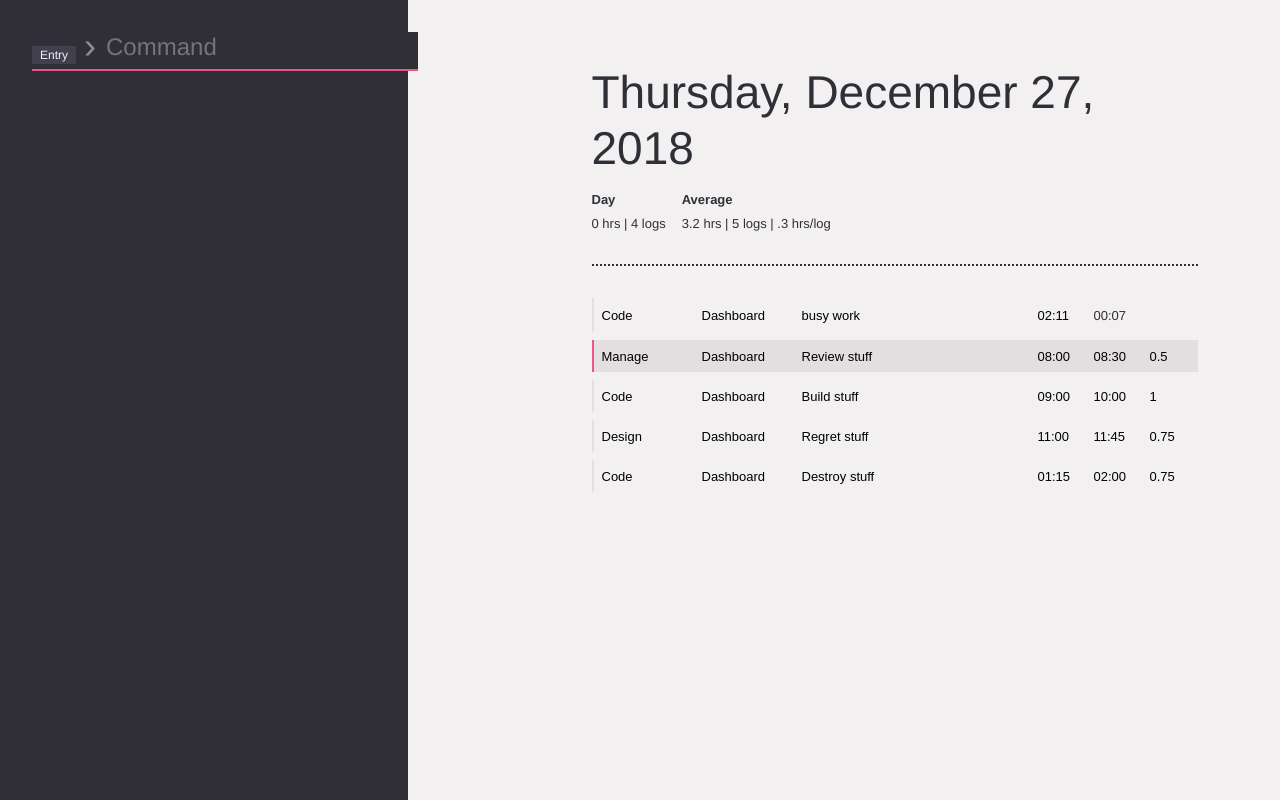
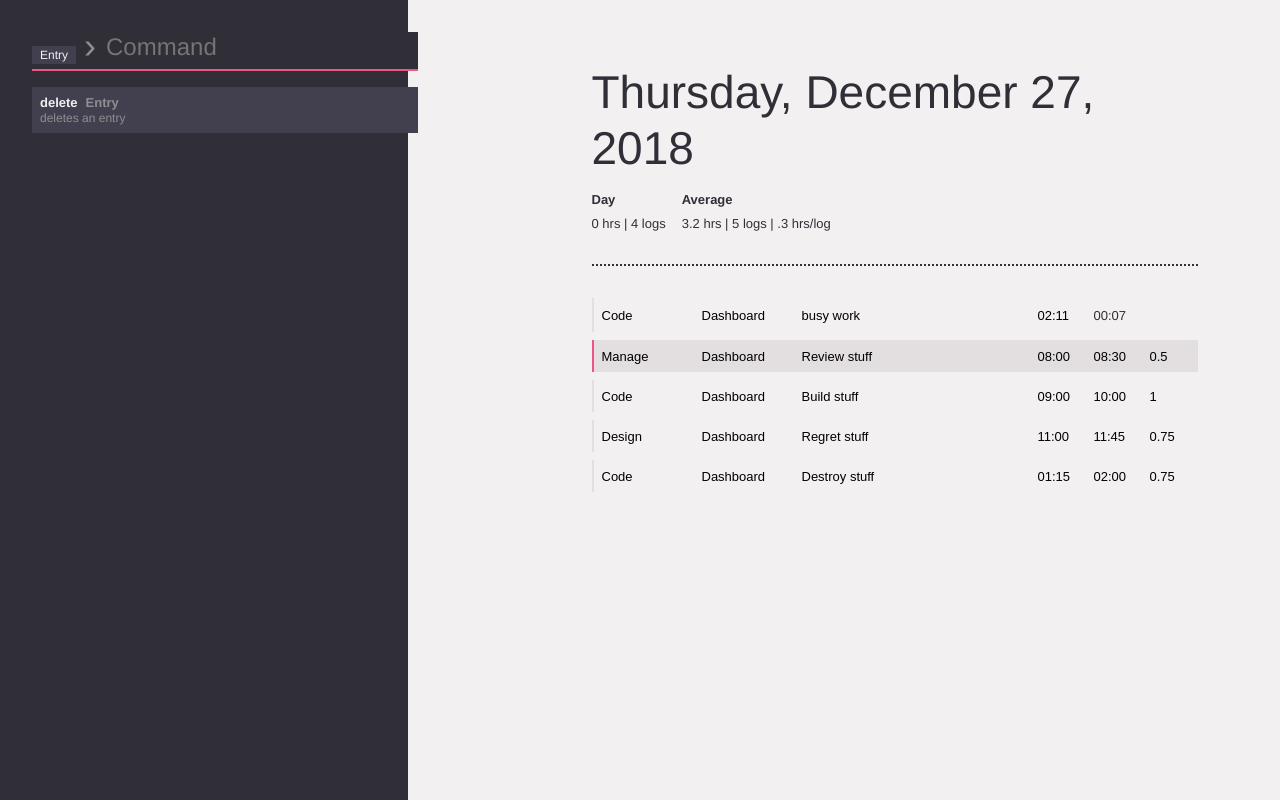
Before and after one commit to webdesserts/logger, a React (Create React App) app: page / in a window 1280 px wide. Both pictures are taken after a click on the element 894 px from the left and 355 px from the top of the page. Built offline with nearby package versions, Linux system fonts and the light colour scheme.

Commit message:
implement onSubmit
- CommandSet -> Subject
- Trigger API adjusted
- A subject can now declare its a `collection` and will only execute it's commands if an id is passed via the Trigger.

```diff
--- a/src/App.tsx
+++ b/src/App.tsx
@@ -3,31 +3,41 @@ import { Router } from '@reach/router'
 import { Log, LogProvider } from './log/Log'
 import { PaletteProvider } from './commands'
 import DesignSystem from './design-system/DesignSystem'
-import { Palette, CommandSet } from './commands/Palette';
-import { ActiveEntryModel } from './log/models/active_entry';
+import { Palette, Subject } from './commands/Palette';
+import { useActiveEntry } from './log/models/active_entry';
+import { useEntries } from './log/models/entries';
 
 export function App() {
+  let active_entry = useActiveEntry()
+  let entries = useEntries()
   return (
-    <PaletteProvider>
-        <LogProvider>
+    <>
       <Palette>
-            <CommandSet<ActiveEntryModel> subject="Entry (Active)" commands={[
+        <Subject type="Entry (Active)" commands={[
           {
             name: 'start',
             description: 'starts the log',
-                onSubmit(active_entry) { active_entry.start() }
+            onSubmit() { active_entry.start() }
           }, {
             name: 'stop',
             description: 'stops the log',
-                onSubmit(active_entry) { active_entry.stop() }
+            onSubmit() { active_entry.stop() }
           },
+        ]} />
+        <Subject collection type="Entry" commands={[
+          {
+            name: 'delete',
+            description: 'deletes an entry',
+            onSubmit(id) {
+              entries.delete(id)
+            }
+          }
         ]} />
       </Palette>
       <Router>
         <Log path="/" />
         <DesignSystem path="/design" />
       </Router>
-        </LogProvider>
-      </PaletteProvider>
+    </>
   )
 }
--- a/src/commands/Palette.tsx
+++ b/src/commands/Palette.tsx
@@ -1,6 +1,6 @@
 import React, { useState, ChangeEventHandler, KeyboardEvent, useRef, RefObject, useImperativeHandle, Ref, } from 'react'
 import classes from './Palette.module.scss'
-import { usePaletteContext, PaletteContextState } from './models/context.model';
+import { usePaletteContext, PaletteContextState, SubjectPayload } from './models/context.model';
 import { useTriggersManager } from './PaletteTrigger';
 
 export { Palette }
@@ -9,13 +9,14 @@ export { Palette }
 *  CommandPalette  *
 \*================*/
 
-type Command<T> = { subject: string, name: string, description: string, onSubmit: (model: T) => void }
-interface CommandSetElement<T> extends React.ReactElement<CommandSetProps<T>, typeof CommandSet> {}
-type Props<T> = {
-  children?: CommandSetElement<T> | CommandSetElement<T>[]
+type Command = { subject: string, collection: true, name: string, description: string, onSubmit: (id: string) => void } |
+               { subject: string, collection: false, name: string, description: string, onSubmit: (id?: string) => void }
+interface SubjectElement extends React.ReactElement<SubjectProps, typeof Subject> {}
+type Props = {
+  children?: SubjectElement | SubjectElement[]
 }
 
-function Palette<T>(props: Props<T>) {
+function Palette(props: Props) {
   let blockRef = useRef(null)
   let lineRef = useRef(null) as RefObject<LineRef>
   let context = usePaletteContext()
@@ -24,18 +25,18 @@ function Palette<T>(props: Props<T>) {
   })
 
   let subjects = new Set<string>();
-  let commands = [] as Command<T>[];
+  let commands = [] as Command[];
   let [search, setSearch] = useState("")
   let [selection, setSelection] = useState(0)
 
-  let children: React.ReactElement<CommandSetProps<T>, typeof CommandSet>[] = []
+  let children: React.ReactElement<SubjectProps, typeof Subject>[] = []
   children = children.concat(props.children || [])
 
   for (let child of children) {
-    let commandSet = child.props
-    subjects.add(commandSet.subject)
-    for (let command of commandSet.commands) {
-      commands.push(Object.assign({ subject: commandSet.subject }, command))
+    let subject = child.props
+    subjects.add(subject.type)
+    for (let command of subject.commands) {
+      commands.push(Object.assign({ subject: subject.type, collection: subject.collection }, command) as Command)
     }
   }
 
@@ -49,7 +50,31 @@ function Palette<T>(props: Props<T>) {
       if (selection > 0) setSelection(--selection)
     } else if (event.key === 'ArrowDown') {
       if (selection < matchingCommands.length - 1) setSelection(++selection)
+    } else if (event.key === 'Enter') {
+      let command = matchingCommands[selection]
+      let subject = matchingSubject(command)
+      submit(command, subject)
     }
+  }
+
+  function submit(command: Command, subject?: SubjectPayload) {
+    if (subject) {
+      if (command.collection && subject.id) {
+        command.onSubmit(subject.id)
+      } else if (!command.collection) {
+        command.onSubmit(subject.id)
+      }
+    }
+  }
+
+  function matchingSubject(command: Command) {
+    return context.state.find((subject) => subject.type === command.subject)
+  }
+
+  function handleClick(command: Command, i: number) {
+    setSelection(i)
+    let subject = matchingSubject(command)
+    submit(command, subject)
   }
 
   function handleValueChange (value: string) {
@@ -65,7 +90,7 @@ function Palette<T>(props: Props<T>) {
           let classNames = [classes.Command]
           if (i === selection) classNames.push(classes.Command_selected)
           return (
-            <div key={command.subject + command.name} className={classNames.join(' ')}>
+            <div key={command.subject + command.name} className={classNames.join(' ')} onClick={handleClick.bind(null, command, i)}>
               <div className={classes.CommandName}>
                 {command.name}
                 <span className={classes.CommandContext}>{command.subject}</span>
@@ -107,7 +132,7 @@ let Line = React.forwardRef(function Line(props: LineProps, ref: Ref<LineRef>) {
     <div className={classes.Line}>
       <div className={classes.Contexts}>
         {Array.from(props.context).reverse().map((subject) => (
-          <div key={`${subject.name}+${subject.id || ''}`} className={classes.Context}>{subject.name}</div>
+          <div key={`${subject.type}+${subject.id || ''}`} className={classes.Context}>{subject.type}</div>
         ))}
       </div>
       <div className={classes.Chevron}>&rsaquo;</div>
@@ -121,22 +146,22 @@ let Line = React.forwardRef(function Line(props: LineProps, ref: Ref<LineRef>) {
 \*=========*/
 
 function sortSubjectsByDepth(context: PaletteContextState) {
-  return (a: Command<any>, b: Command<any>) => {
-    let ia = context.findIndex((subject) => subject.name == a.subject)
-    let ib = context.findIndex((subject) => subject.name == b.subject)
+  return (a: Command, b: Command) => {
+    let ia = context.findIndex((subject) => subject.type == a.subject)
+    let ib = context.findIndex((subject) => subject.type == b.subject)
     return ib - ia
   }
 }
 
 function matchesContext(context: PaletteContextState) {
-  return (command: Command<any>) => (
-    context.some((subject) => subject.name == command.subject)
+  return (command: Command) => (
+    context.some((subject) => Boolean(command.subject === subject.type && !command.collection || (command.collection && subject.id)))
   )
 }
 
 function matchesSearch(value: string) {
   let v = value.toLocaleLowerCase()
-  return (command: Command<any>) => {
+  return (command: Command) => {
     let name = command.name.toLocaleLowerCase()
     return name.startsWith(v)
   }
@@ -146,15 +171,32 @@ function matchesSearch(value: string) {
 *  CommandSet  *
 \*============*/
 
-interface CommandSetProps<T> {
-  subject: string,
+type SubjectRecordProps = {
+  type: string,
+  collection: true,
   commands: Array<{
     name: string,
     description: string,
-    onSubmit: (model: T) => void
+    onSubmit: (id: string) => void
   }>
 }
 
-export function CommandSet<T>(props: CommandSetProps<T>) {
+type SubjectEntityProps = {
+  type: string,
+  collection: false,
+  commands: Array<{
+    name: string,
+    description: string,
+    onSubmit: (id?:string) => void
+  }>
+}
+
+type SubjectProps = SubjectRecordProps | SubjectEntityProps
+
+export function Subject<T>(props: SubjectProps) {
   return null
 }
+
+Subject.defaultProps = {
+  collection: false
+}
--- a/src/commands/PaletteTrigger.tsx
+++ b/src/commands/PaletteTrigger.tsx
@@ -1,21 +1,23 @@
 import React, { useRef, useEffect, RefObject } from 'react';
 import classes from './PaletteTrigger.module.scss';
-import { usePaletteContext, Subject } from './models/context.model';
+import { usePaletteContext, SubjectPayload } from './models/context.model';
 import { useTriggers } from './models/triggers.model';
 
 interface TriggerProps extends React.HTMLAttributes<HTMLDivElement> {
-  subject: Subject
+  type: string,
+  id?: string
 }
 
-export const Trigger = (props: TriggerProps) => {
-  let { className, onClick, tabIndex, subject, ...otherProps } = props
+export function Trigger(props: TriggerProps) {
+  let { className, onClick, tabIndex, type, id, ...otherProps } = props
 
+  let subject = { type, id }
   let blockRef = useRef(null);
   let context = usePaletteContext()
   useSubject(subject, blockRef)
 
   let classNames = [classes.block, props.className]
-  if (context.state.includes(subject)) {
+  if (context.state.find((s) => s.type === subject.type && s.id === subject.id)) {
     classNames.push(classes.block_inContext)
   }
 
@@ -28,7 +30,7 @@ export const Trigger = (props: TriggerProps) => {
   )
 }
 
-export function useSubject<T extends HTMLElement>(subject: Subject, ref: React.RefObject<T>) {
+export function useSubject<T extends HTMLElement>(subject: SubjectPayload, ref: React.RefObject<T>) {
   let triggers = useTriggers()
 
   useEffect(() => {
@@ -41,12 +43,20 @@ export function useSubject<T extends HTMLElement>(subject: Subject, ref: React.R
         triggers.remove(trigger)
       }
     }
-  }, [ref.current])
+  // Apparently this might not always work as expected?
+  }, [ref])
 }
 
 export function useTriggersManager(palette: RefObject<HTMLElement>, onContextFocus: () => void) {
   let triggers = useTriggers()
   let context = usePaletteContext()
+
+  for (let subject of context.state) {
+    let trigger = triggers.findBySubject(subject)
+    if (!trigger) {
+      context.remove(subject)
+    }
+  }
 
   function isWithinPalette($target: HTMLElement) {
     return palette.current && ($target === palette.current || palette.current.contains($target))
--- a/src/commands/models/context.model.ts
+++ b/src/commands/models/context.model.ts
@@ -4,16 +4,16 @@ import { Model } from '../../utils/model';
 *  Types  *
 \*=======*/
 
-export type PaletteContextState = Subject[]
-export type Subject = { name: string, id?: string }
+export type PaletteContextState = SubjectPayload[]
+export type SubjectPayload = { type: string, id?: string  }
 
 /*=========*\
 *  Helpers  *
 \*=========*/
 
-export function matches(search: Subject) {
-  return (subject: Subject) => (
-    subject.name === search.name &&
+export function matches(search: SubjectPayload) {
+  return (subject: SubjectPayload) => (
+    subject.type === search.type &&
     subject.id === search.id
   )
 }
@@ -24,16 +24,16 @@ export function matches(search: Subject) {
 
 export class PaletteContextModel extends Model<PaletteContextState> {
   init() {
-    console.log('context:', this.state.map((subject) => subject.name))
+    console.log('context:', this.state.map((subject) => `${subject.type}+${subject.id || ''}`))
   }
 
-  add(subject: Subject) {
+  add(subject: SubjectPayload) {
     this.produceState((draft) => {
       let match = draft.findIndex(matches(subject)) > -1
       if (!match) draft.push(subject)
     })
   }
-  remove(subject: Subject) {
+  remove(subject: SubjectPayload) {
     this.produceState((draft) => {
       let index = draft.findIndex(matches(subject))
       if (index > -1) draft.splice(index, 1)
--- a/src/commands/models/triggers.model.ts
+++ b/src/commands/models/triggers.model.ts
@@ -1,12 +1,12 @@
 import { Model } from '../../utils/model';
-import { matches as matchesSubject, Subject } from './context.model';
+import { matches as matchesSubject, SubjectPayload } from './context.model';
 
 /*=======*\
 *  Types  *
 \*=======*/
 
 export type TriggersState = Trigger[]
-export type Trigger = { $node: HTMLElement, subject: Subject }
+export type Trigger = { $node: HTMLElement, subject: SubjectPayload }
 
 /*=======*\
 *  Model  *
@@ -20,9 +20,9 @@ function matches(search: Trigger) {
 }
 
 export class TriggersModel extends Model<TriggersState> {
-  init() {
-    console.log('triggers:', this.state.map((trigger) => trigger.subject.name))
-  }
+  // init() {
+  //   console.log('triggers:', this.state.map((trigger) => trigger.subject.type))
+  // }
 
   add(trigger: Trigger) {
     this.produceState((draft) => {
@@ -38,6 +38,16 @@ export class TriggersModel extends Model<TriggersState> {
       if (index > -1) draft.splice(index, 1)
     })
   }
+
+  static matchesSubject(trigger: Trigger, subject: SubjectPayload) {
+    return (
+      trigger.subject.type === subject.type &&
+      trigger.subject.id === subject.id
+    )
+  }
+  findBySubject(subject: SubjectPayload) {
+    return this.state.find((trigger) => TriggersModel.matchesSubject(trigger, subject))
+  }
 }
 
 const initialState: TriggersState = []
--- a/src/index.tsx
+++ b/src/index.tsx
@@ -2,5 +2,15 @@ import React from 'react';
 import { render } from 'react-dom';
 import './index.scss';
 import { App } from './App';
+import { PaletteProvider } from './commands';
+import { LogProvider } from './log/Log';
 
-render(<App />, document.getElementById('root'));
+let Root = (
+  <PaletteProvider>
+    <LogProvider>
+      <App />
+    </LogProvider>
+  </PaletteProvider>
+)
+
+render(Root, document.getElementById('root'));
--- a/src/log/EntryGrid.tsx
+++ b/src/log/EntryGrid.tsx
@@ -38,7 +38,7 @@ function ActiveEntryRow (props: ActiveEntryRowProps) {
 
   if (entry.start) {
     return (
-      <Trigger subject={{ name: "Entry (Active)" }} className={classes.row_active}>
+      <Trigger type="Entry (Active)" className={classes.row_active}>
         <Textbox shy readOnly value={entry.sector} />
         <Textbox shy readOnly value={entry.project} />
         <Textbox shy readOnly value={entry.description} />
@@ -62,7 +62,7 @@ function EntryRow (props: EntryRowProps) {
   let dur = entry.end.diff(entry.start)
 
   return (
-    <Trigger subject={{ name: "Entry", id: entry.id }} className={classes.row}>
+    <Trigger type="Entry" id={entry.id} className={classes.row}>
       <Textbox shy readOnly value={entry.sector} />
       <Textbox shy readOnly value={entry.project} />
       <Textbox shy readOnly value={entry.description} />
```
Lines whose indentation alone changed are shown as unchanged.
